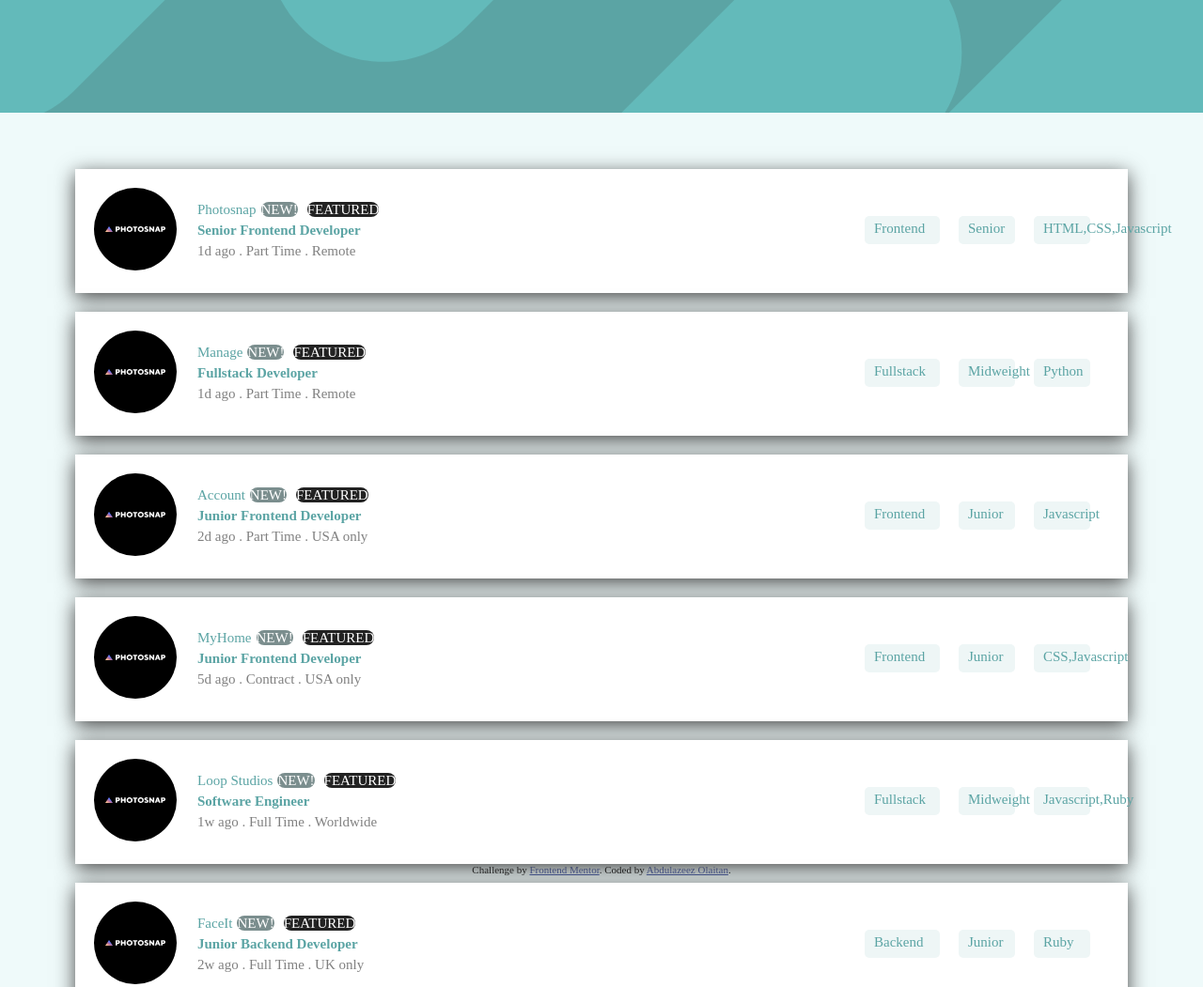
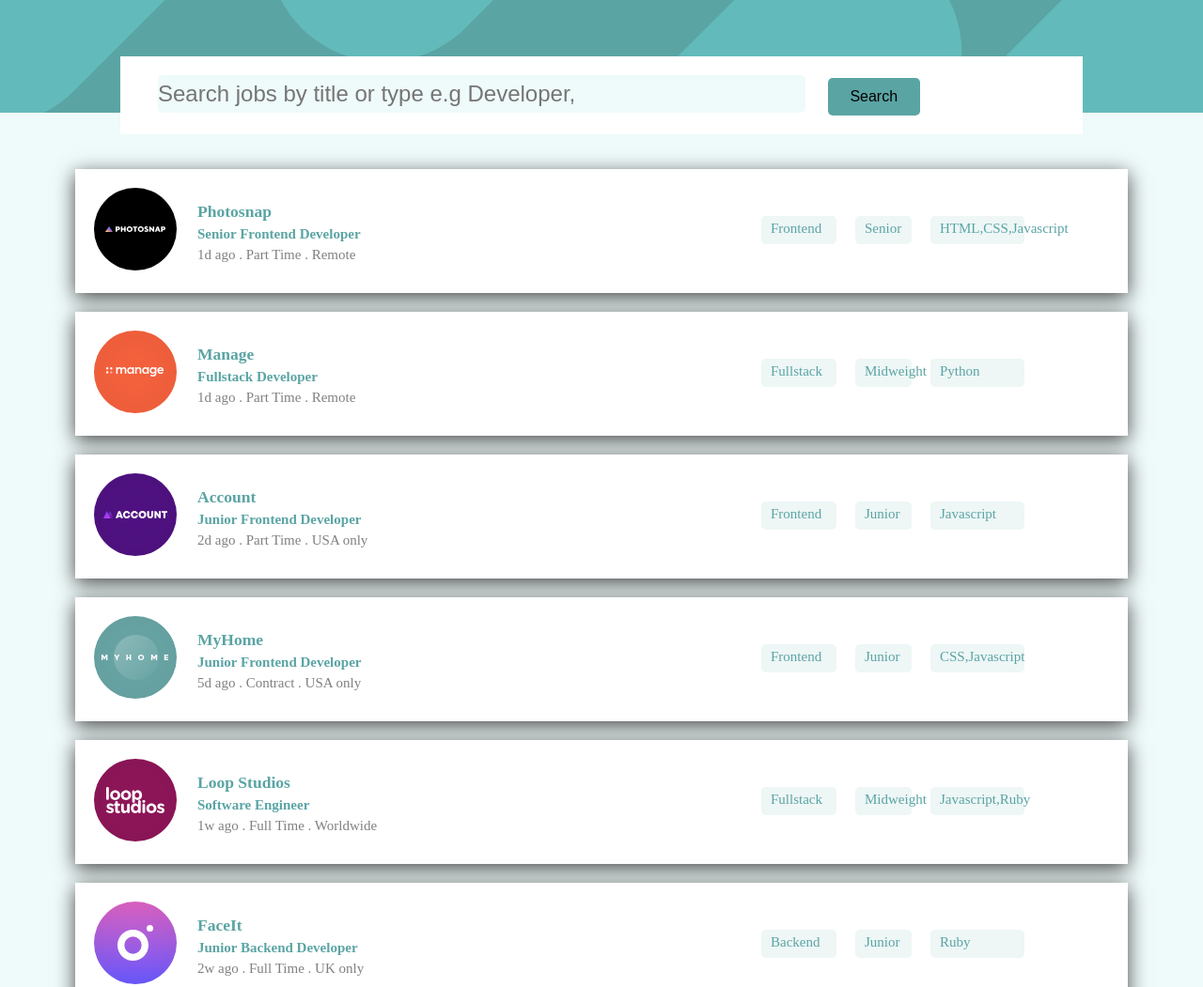
Before and after one commit to horler408/static_job_listings, a plain HTML site: page index.html in a window 1280 px wide. Shown: the top 1051 px of the page at 94% size. Drawn offline with Linux system fonts and the light colour scheme.

Commit message:
Adding searching form

```diff
--- a/css/style.css
+++ b/css/style.css
@@ -16,16 +16,41 @@
   background-color: hsl(180, 29%, 50%);
 }
 
+.form_filter {
+  position: fixed;
+  top: 60px;
+  width: 80%;
+  left: 50%;
+  transform: translateX(-50%);
+  min-height: 10vh;
+  padding: 20px;
+  background: #fff;
+}
+.form_filter input {
+  width: 70%;
+  height: 40px;
+  outline: none;
+  border: none;
+  border-radius: 5px;
+  font-size: 1.5rem;
+  margin: 0 20px;
+  background: hsl(180, 52%, 96%);
+}
+.form_filter button {
+  width: 10%;
+  height: 40px;
+  font-size: 1rem;
+  outline: none;
+  border: none;
+  border-radius: 5px;
+  background: hsl(180, 29%, 50%);
+}
+
 .main {
-  height: 100vh;
+  min-height: 250vh;
   padding: 40px 80px;
 }
 
-.count {
-  font-weight: bold;
-  text-align: center;
-  color: hsl(180, 29%, 50%);
-}
 .main__cards {
   margin-top: 20px;
 }
@@ -66,6 +91,7 @@
 }
 
 .top {
+  display: flex;
   color: hsl(180, 29%, 50%);
   margin: 5px 0;
 }
@@ -80,28 +106,9 @@
   margin: 5px 0;
 }
 
-.company-name {
-}
-.new,
-.featured {
-  margin: 0 5px;
-  color: #fff;
-  text-transform: uppercase;
-  width: 50px;
-  height: 30px;
-  border-radius: 10px;
-}
-.new {
-  background: hsl(180, 8%, 52%);
-}
-.featured {
-  background: #222;
-}
-
 .role,
 .level,
 .languages {
-  width: 60px;
   height: 30px;
   padding: 5px 10px;
   font-weight: 500;
@@ -116,8 +123,14 @@
 }
 .role {
   width: 80px;
-  padding: 5px 10px;
   border-radius: 5px;
+}
+.level {
+  width: 60px;
+}
+.languages {
+  width: 100px;
+  padding: 5px auto;
 }
 
 .attribution {
@@ -129,4 +142,83 @@
 }
 
 @media only screen and (min-width: 375px) {
+  .main {
+    height: 100vh;
+    padding: 40px 80px;
+  }
+
+  .main__cards {
+    margin-top: 20px;
+  }
+
+  .card-item {
+    position: relative;
+    width: 100%;
+    min-height: 10vh;
+    background: #fff;
+    margin: 20px 0;
+    padding: 20px;
+    box-shadow: 0px 5px 20px rgb(71, 71, 71);
+  }
+
+  .card-item img {
+    height: 100%;
+  }
+
+  .card-details {
+    position: absolute;
+    width: 100%;
+    top: 0;
+    /* left: 120px; */
+    background-color: blue;
+  }
+
+  .left-details {
+    position: absolute;
+    top: 30px;
+    left: 130px;
+  }
+
+  .right-details {
+    position: absolute;
+    /* top: 50px; */
+    right: 100px;
+    display: flex;
+  }
+
+  .top {
+    color: hsl(180, 29%, 50%);
+    margin: 5px 0;
+  }
+
+  .middle {
+    color: hsl(180, 29%, 50%);
+    margin: 5px 0;
+    font-weight: bold;
+  }
+  .bottom {
+    color: grey;
+    margin: 5px 0;
+  }
+
+  .role,
+  .level,
+  .languages {
+    height: 30px;
+    padding: 5px 10px;
+    font-weight: 500;
+    border-radius: 5px;
+    margin: 0 10px;
+    color: hsl(180, 29%, 50%);
+    background: hsl(180, 31%, 95%);
+  }
+  .level:hover {
+    color: #fff;
+    background: hsl(180, 29%, 50%);
+  }
+  .role {
+    width: 80px;
+    padding: 5px 10px;
+    border-radius: 5px;
+  }
 }
--- a/index.html
+++ b/index.html
@@ -8,29 +8,17 @@
   <link rel="stylesheet" href="./css/style.css">
 
   <title>Frontend Mentor | Job Listings</title>
-
-
 </head>
 <body>
   <div class="container">
     <div class="nav-bar"></div>
+    <form class="form_filter">
+      <input type="text" name="Search" id="search" class="search" placeholder="Search jobs by title or type e.g Developer, ">
+      <button type="submit">Search</button>
+    </form>
     <section class="main">
       <div class="main__cards">
 
-        <!-- Item Start -->
-        <!-- <article class="card-item">
-          <img src="./assets/photosnap.svg" alt="Company Logo" class="card-logo">
-          <div class="left-details">
-            <div class="top"><span class="company-name"></span><span class="new">New!</span><span class="featured">Featured</span></div>
-            <div class="middle">Senior Frontend Developer</div>
-            <div class="bottom"><span class="time">1d ago </span><span class="type">. Full Time </span><span class="location">. USA only</span></div>
-          </div>
-          <div class="right-details">
-            <div class="role">Frontend</div>
-            <div class="level">Senior</div>
-            <div class="languages"><span class="lang">HTML</span></div>
-          </div>
-        </article> -->
       </div>
     </section>
 
--- a/js/app.js
+++ b/js/app.js
@@ -26,7 +26,7 @@
   {
     id: 1,
     company: "Manage",
-    img: "../assets/photosnap.svg",
+    img: "../assets/manage.svg",
     new: "New!",
     feature: "Featured",
     title: "Fullstack Developer",
@@ -41,7 +41,7 @@
   {
     id: 2,
     company: "Account",
-    img: "../assets/photosnap.svg",
+    img: "../assets/account.svg",
     new: "New!",
     feature: "",
     title: "Junior Frontend Developer",
@@ -56,7 +56,7 @@
   {
     id: 3,
     company: "MyHome",
-    img: "../assets/photosnap.svg",
+    img: "../assets/myhome.svg",
     new: "",
     feature: "",
     title: "Junior Frontend Developer",
@@ -71,7 +71,7 @@
   {
     id: 4,
     company: "Loop Studios",
-    img: "../assets/photosnap.svg",
+    img: "../assets/loop-studios.svg",
     new: "",
     feature: "",
     title: "Software Engineer",
@@ -86,7 +86,7 @@
   {
     id: 5,
     company: "FaceIt",
-    img: "../assets/photosnap.svg",
+    img: "../assets/faceit.svg",
     new: "",
     feature: "",
     title: "Junior Backend Developer",
@@ -101,7 +101,7 @@
   {
     id: 6,
     company: "Shortly",
-    img: "../assets/photosnap.svg",
+    img: "../assets/shortly.svg",
     new: "",
     feature: "",
     title: "Junior Developer",
@@ -116,7 +116,7 @@
   {
     id: 7,
     company: "Insure",
-    img: "../assets/photosnap.svg",
+    img: "../assets/insure.svg",
     new: "",
     feature: "",
     title: "Junior Frontend Developer",
@@ -131,7 +131,7 @@
   {
     id: 8,
     company: "Eyecam Co.",
-    img: "../assets/photosnap.svg",
+    img: "../assets/eyecam-co.svg",
     new: "",
     feature: "",
     title: "Full Stack Engineer",
@@ -146,7 +146,7 @@
   {
     id: 9,
     company: "The Air Filter Company",
-    img: "../assets/photosnap.svg",
+    img: "../assets/the-air-filter-company.svg",
     new: "",
     feature: "",
     title: "Front-end Dev",
@@ -170,7 +170,8 @@
     return `<article class="card-item">
       <img src=${job.img} alt="Company Logo" class="card-logo">
       <div class="left-details">
-        <div class="top"><span class="company-name">${job.company}</span><span class="new">New!</span><span class="featured">Featured</span></div>
+        <div class="top">
+          <h3 class="company-name">${job.company}</h3></div>
         <div class="middle">${job.title}</div>
         <div class="bottom"><span class="time">${job.created_at} </span><span class="type">. ${job.type} </span><span class="location">. ${job.location}</span></div>
       </div>
@@ -183,11 +184,12 @@
   })
   jobCards = jobCards.join("")
   cardContainer.innerHTML = jobCards
+
 }
 
 displayItems()
 
 // Preloader
-window.addEventListener("load", () => {
-  preloader.classList.add("hide-preloader");
-});
+// window.addEventListener("load", () => {
+//   preloader.classList.add("hide-preloader");
+// });
```
